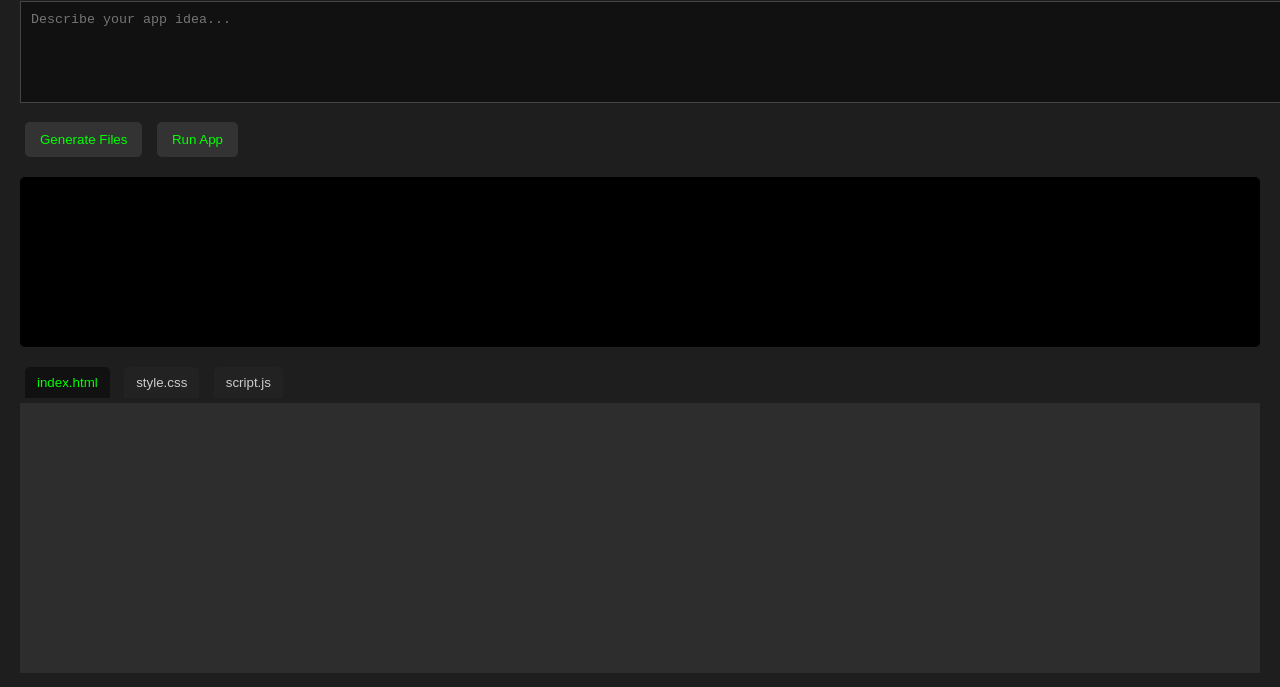
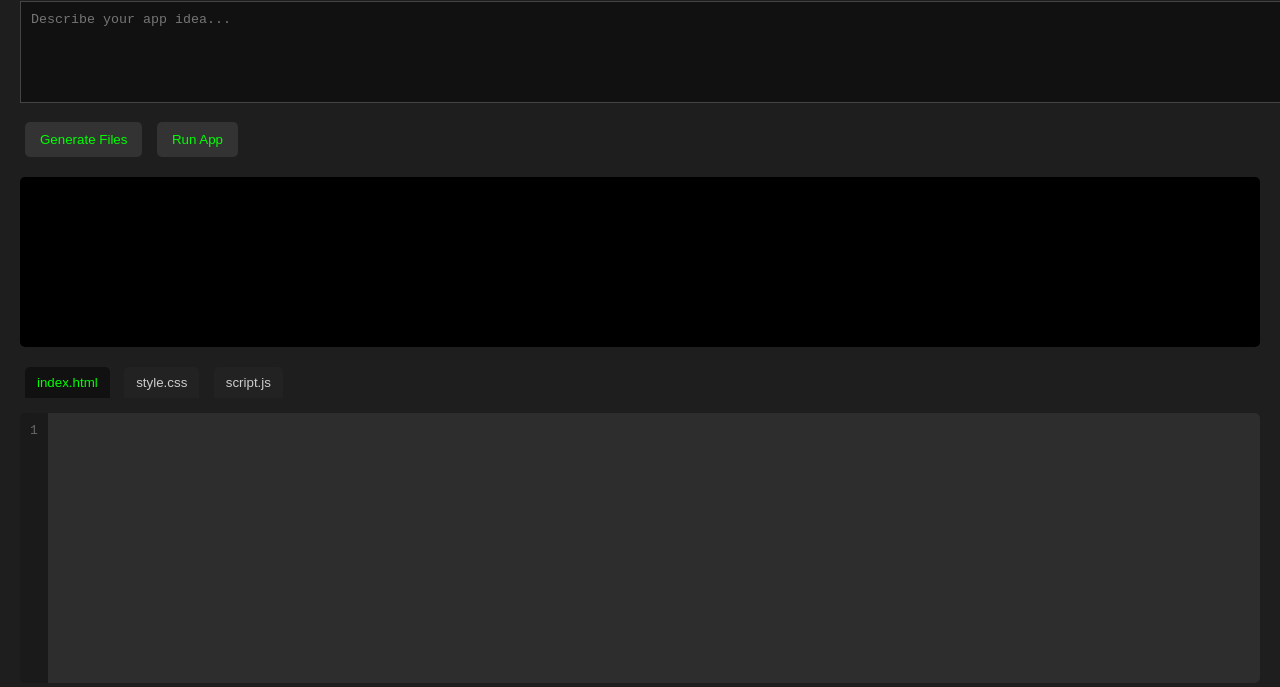
Before and after one commit to RosarioEspadera/AI-webapp-builder, a plain HTML site: page docs/index.html in a window 1280 px wide. Shown: the part 99-786 px from the top of the page. Drawn offline with nearby package versions, Linux system fonts and the light colour scheme.

Commit message:
Update index.html

```diff
--- a/docs/index.html
+++ b/docs/index.html
@@ -27,8 +27,11 @@
     <button class="tab" data-file="script.js">script.js</button>
   </div>
 
-  <!-- Editable highlighted code -->
-  <pre id="editorContainer"><code id="output" class="language-html" contenteditable="true"></code></pre>
+  <!-- Code Editor with Line Numbers -->
+  <div id="editorWrapper">
+    <div id="lineNumbers"></div>
+    <pre id="editorContainer"><code id="output" class="language-html" contenteditable="true"></code></pre>
+  </div>
 
   <!-- Preview -->
   <iframe id="preview"></iframe>
```
